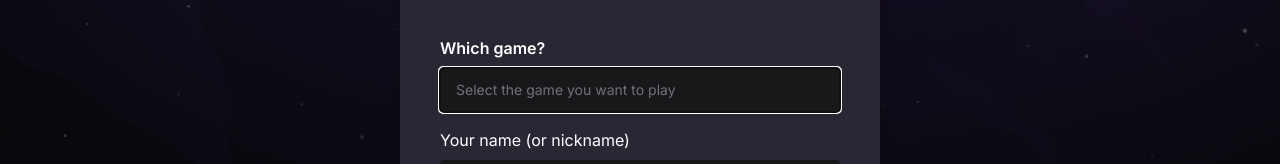
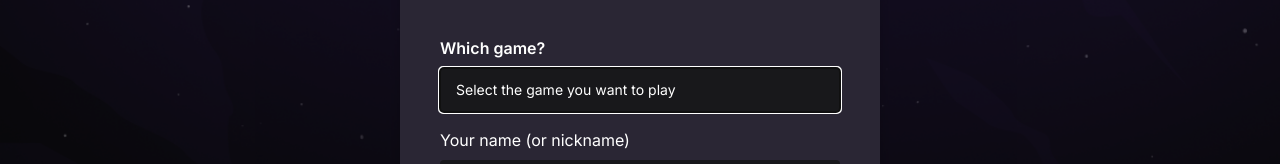
Before and after one commit to filipebteixeira98/esports-web, a React (Vite) app: page / in a window 1280 px wide. Both pictures are taken after a click on the button "Post advertisement". Shown: the part 132-296 px from the top of the page. Built offline with nearby package versions, Linux system fonts and the light colour scheme; no server answers.

Commit message:
chore: created select element

```diff
--- a/src/components/CreateAdModal.tsx
+++ b/src/components/CreateAdModal.tsx
@@ -17,7 +17,14 @@ export function CreateAdModal() {
             <label htmlFor="game" className="font-semibold">
               Which game?
             </label>
-            <Input id="game" placeholder="Select the game you want to play" />
+            <select
+              id="game"
+              className="bg-zinc-900 py-3 px-4 rounded text-sm placeholder:text-zinc-500 appearance-none"
+            >
+              <option disabled selected value="">
+                Select the game you want to play
+              </option>
+            </select>
           </div>
           <div className="flex flex-col gap-2">
             <label htmlFor="name">Your name (or nickname)</label>
```
